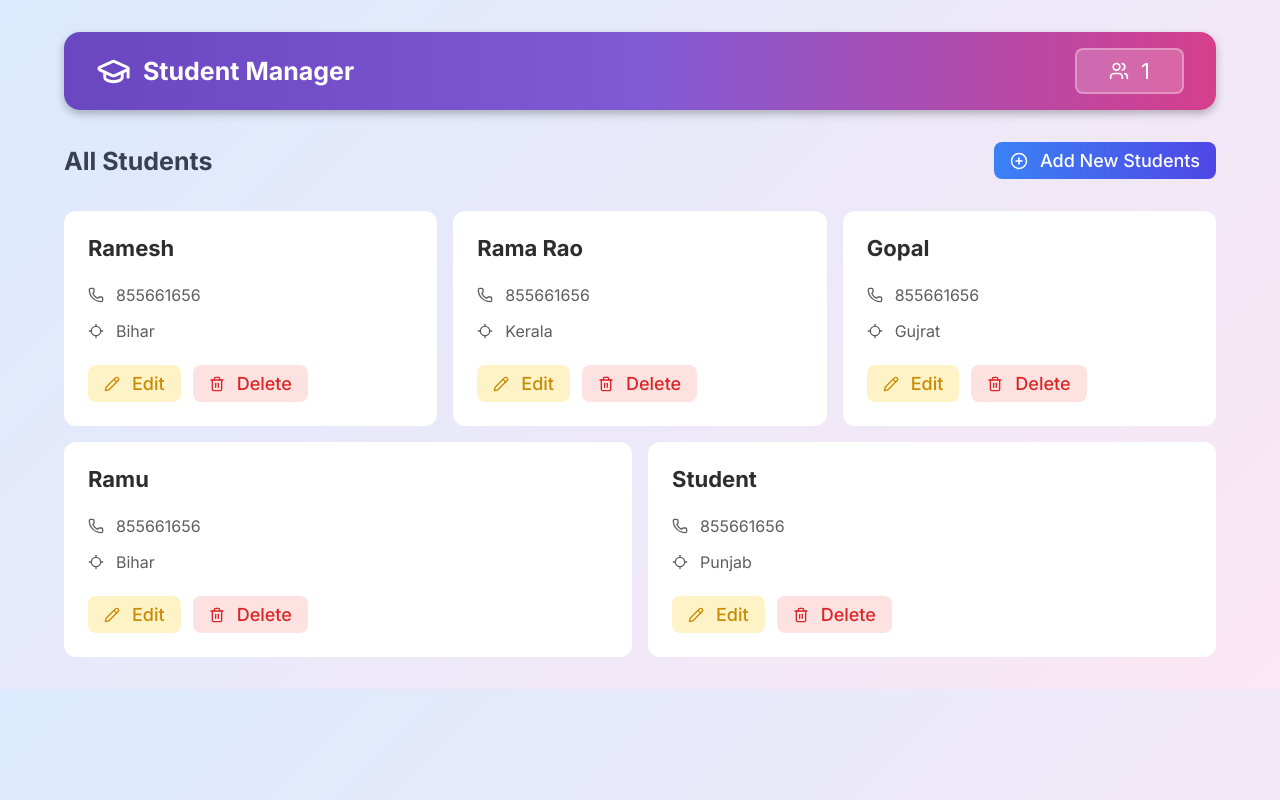
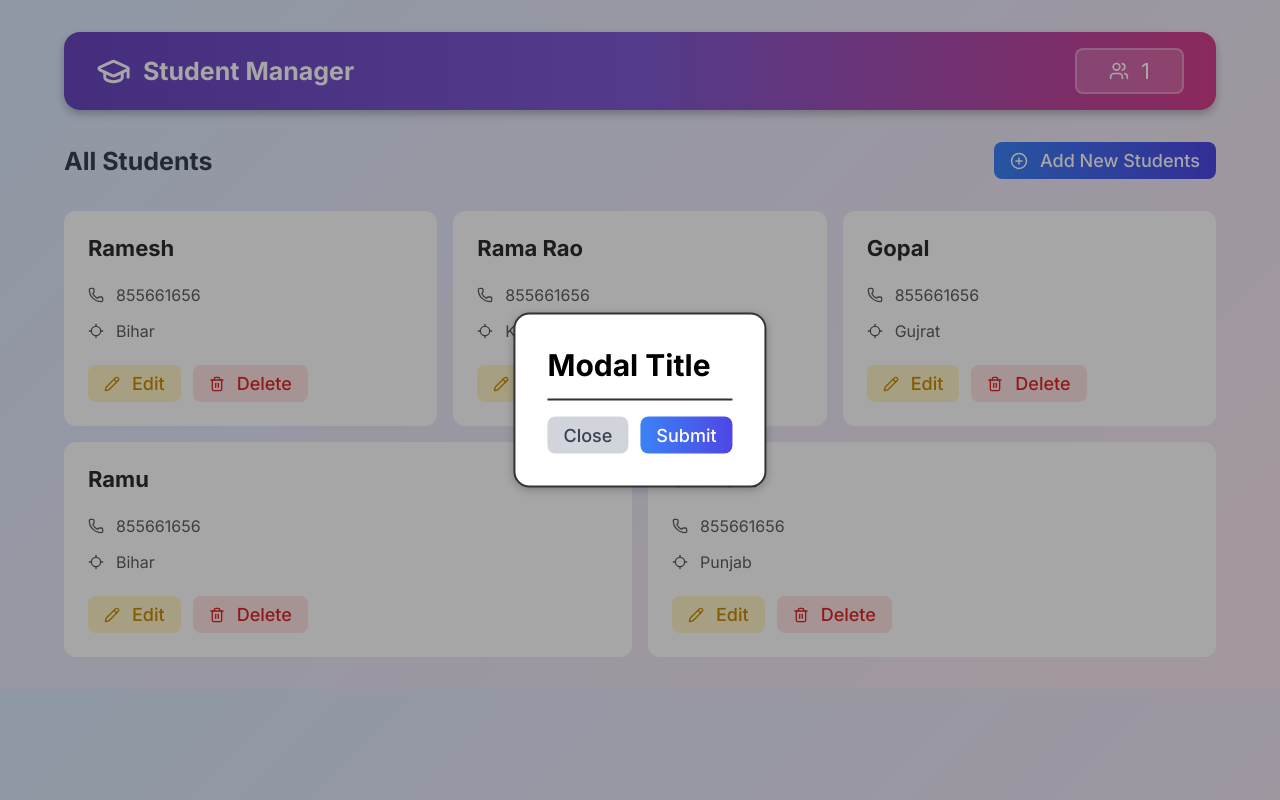
Before and after one commit to devsandeepsharma/student-manager, a JavaScript app: page / in a window 1280 px wide. Built offline with nearby package versions, Linux system fonts and the light colour scheme.

Commit message:
modal component created

```diff
--- a/public/index.html
+++ b/public/index.html
@@ -20,6 +20,7 @@
   </head>
   <body>
     <noscript>You need to enable JavaScript to run this app.</noscript>
+    <div id="portal"></div>
     <div id="root"></div>
     <!--
       This HTML file is a template.
--- a/src/App.js
+++ b/src/App.js
@@ -1,9 +1,11 @@
 import Header from "./components/Layout/Header";
+import AddStudent from "./components/Students/AddStudent";
 import Students from "./components/Students/Students";
 
 const App = () => {
   return (
     <div className="container">
+      <AddStudent />
       <Header />
       <main>
         <Students />
--- /dev/null
+++ b/src/components/Students/AddStudent.js
@@ -0,0 +1,11 @@
+import Modal from "../UI/Modal"
+
+const AddStudent = () => {
+    return (
+        <Modal>
+
+        </Modal>
+    )
+}
+
+export default AddStudent;
--- /dev/null
+++ b/src/components/UI/Modal.js
@@ -0,0 +1,37 @@
+import { createPortal } from "react-dom";
+
+import Button from "./Button";
+import "./modal.css";
+
+const Modal = ({
+    onModalSubmit = ()=> {},
+    title="Modal Title",
+    btnText="Submit",
+    children,
+    ...props
+}) => {
+
+    const handleFormSubmit = (e) => {
+        e.preventDefault();
+        onModalSubmit();
+    }
+
+    const portalElement = document.getElementById("portal");
+
+    return createPortal (
+        <>
+            <div className="modal_wrapper"></div>
+            <form className="modal" onSubmit={handleFormSubmit}>
+                <h2>{title}</h2>
+                {children}
+                <div className="flex-container btn-container">
+                    <Button className="secondary">Close</Button>
+                    <Button className="primary">{btnText}</Button>
+                </div>
+            </form>
+        </>,
+        portalElement
+    )
+}
+
+export default Modal;
--- a/src/components/UI/button.css
+++ b/src/components/UI/button.css
@@ -12,6 +12,13 @@
 .primary {
     background: linear-gradient(to right, #3B82F6, #4F46E5);
     color: #ffffff;
+    border: 0;
+    border-radius: 8px;
+}
+
+.secondary {
+    background: #D1D5DB;
+    color: #374151;
     border: 0;
     border-radius: 8px;
 }
--- /dev/null
+++ b/src/components/UI/modal.css
@@ -0,0 +1,46 @@
+.modal_wrapper {
+    position: fixed;
+    top: 0;
+    left: 0;
+    background: rgba(0, 0, 0, 0.35);
+    width: 100%;
+    height: 100vh;
+    z-index: 100;
+}
+
+.modal {
+    position: fixed;
+    top: 50%;
+    left: 50%;
+    transform: translate(-50%, -50%);
+    background-color: #ffffff;
+    padding: 32px;
+    border: 2px solid #333333;
+    border-radius: 16px;
+    box-shadow: 0 2px 8px rgba(0, 0, 0, 0.25);
+    z-index: 1000;
+    animation: slide-down 300ms ease-out forwards;
+}
+
+.modal h2 {
+    font-size: 30px;
+    margin-bottom: 16px;
+}
+
+.modal .btn-container {
+    justify-content: flex-end;
+    padding-top: 16px;
+    margin-top: 16px;
+    border-top: 2px solid #333333;
+}
+
+@keyframes slide-down {
+    from {
+        opacity: 0;
+        transform: translate(-50%, -70%) scale(0.9);
+    }
+    to {
+        opacity: 1;
+        transform: translate(-50%, -50%) scale(1);
+    }
+}
```
